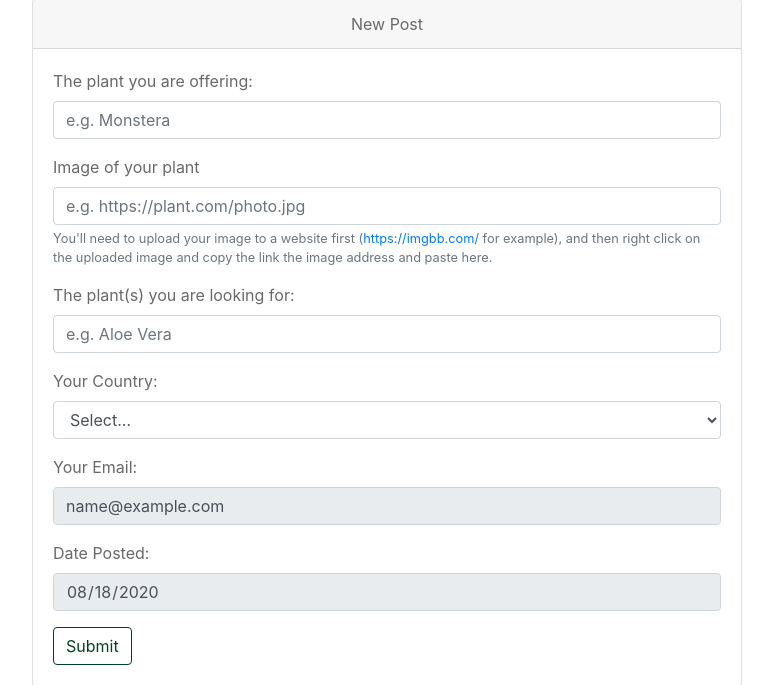
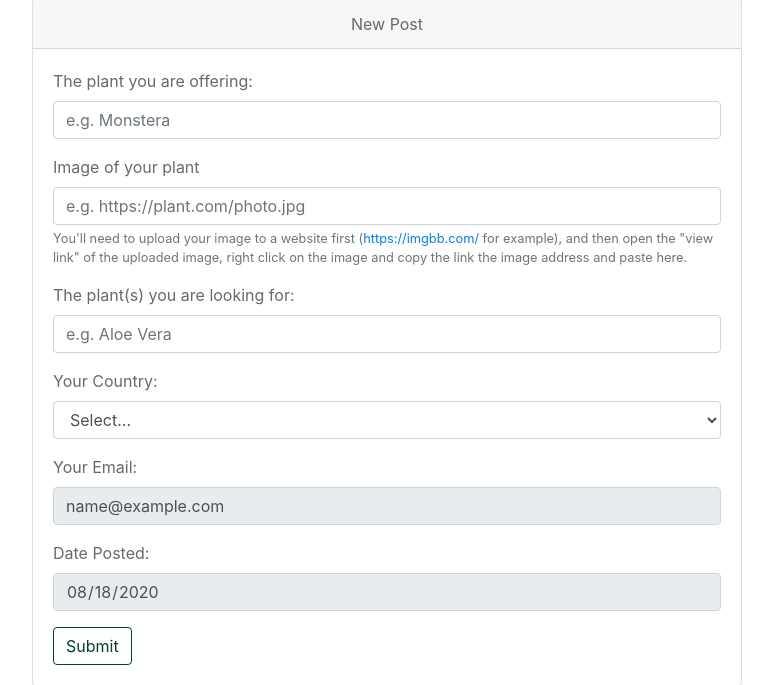
Before and after one commit to debrawolford/plant-swap, a Flask app: template templates/addpost.html in a window 1280 px wide. Shown: the part 117-802 px from the top of the page, without its empty margins (253-1026 px from the left). Run offline with Flask 2, Linux system fonts and the light colour scheme; the template is opened without the code that fills it, so the values that code supplies are empty; the visitor is signed in with stand-in values (Sample User, id 1); some libraries are stand-ins or nearby versions.

Commit message:
updated the upload image text

```diff
--- a/templates/addpost.html
+++ b/templates/addpost.html
@@ -27,8 +27,9 @@
                                 <small id="imageHelp" class="form-text text-muted">You'll need to upload your image to a
                                     website
                                     first
-                                    (<a href="https://imgbb.com/">https://imgbb.com/</a> for example), and then right
-                                    click on the uploaded image and copy the
+                                    (<a href="https://imgbb.com/">https://imgbb.com/</a> for example), and then open the
+                                    "view link" of the uploaded image, right
+                                    click on the image and copy the
                                     link the image address and paste here.</small>
                             </div>
                             <div class="form-group">
--- a/templates/editpost.html
+++ b/templates/editpost.html
@@ -26,8 +26,9 @@
                                 <small id="imageHelp" class="form-text text-muted">You'll need to upload your image to a
                                     website
                                     first
-                                    (<a href="https://imgbb.com/">https://imgbb.com/</a> for example), and then right
-                                    click on the uploaded image and copy the
+                                    (<a href="https://imgbb.com/">https://imgbb.com/</a> for example), and then open the
+                                    "view link" of the uploaded image, right
+                                    click on the image and copy the
                                     link the image address and paste here.</small>
                             </div>
                             <div class="form-group">
```
